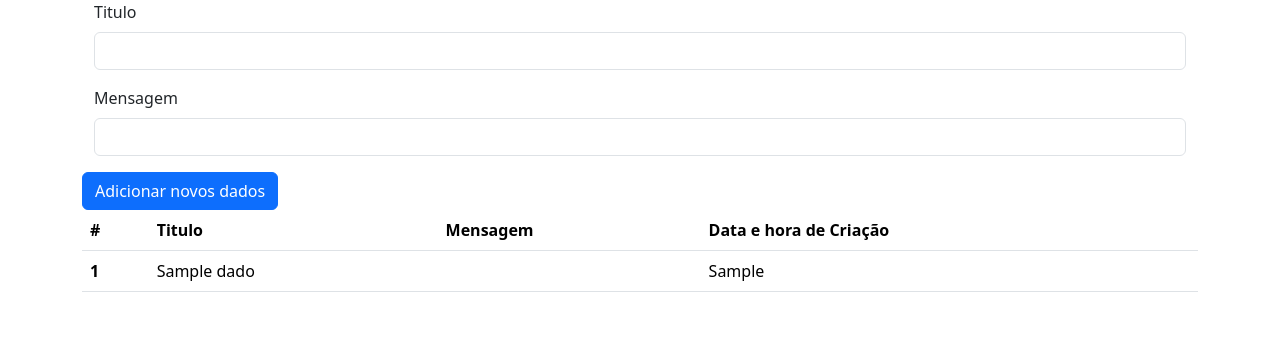
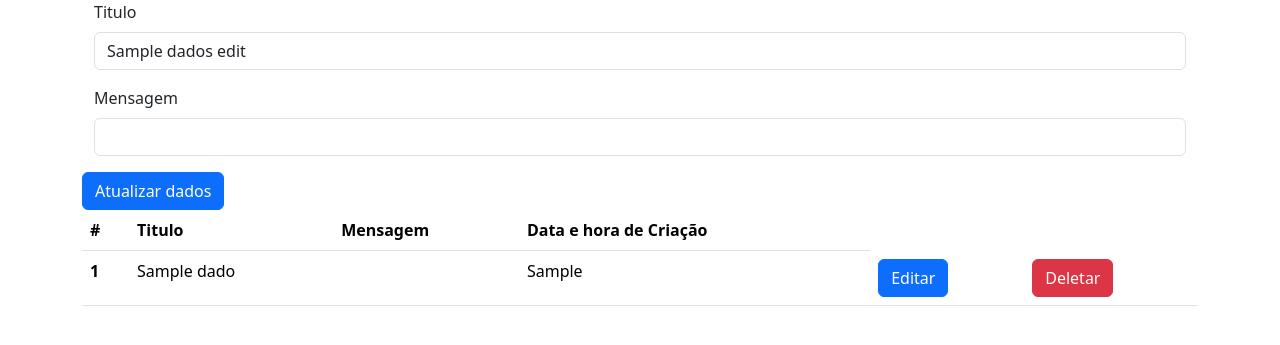
Before and after one commit to Daniel0942/Gestao_de_dados, a Flask app: template setup/templates/dados.html in a window 1280 px wide. Shown: the top 345 px of the page. Run offline with Flask 3, Linux system fonts and the light colour scheme; the template is opened without the code that fills it: most values are stand-ins (such as "Sample title", 1, 10 or a date in 2020); parts of the project's set-up code (start-up, migrations or seed data) failed here and were passed over.

Commit message:
Completo

```diff
--- /dev/null
+++ b/package.json
@@ -0,0 +1,5 @@
+{
+  "dependencies": {
+    "axios": "^1.7.7"
+  }
+}
--- a/setup/models/table.py
+++ b/setup/models/table.py
@@ -26,6 +26,7 @@ def criarTabelas():
         data_e_hora DATETIME DEFAULT CURRENT_TIMESTAMP,
         FOREIGN KEY (username) REFERENCES users(username)
     )""")
+
     conectar.commit()
     cursor.close()
     conectar.close()
--- /dev/null
+++ b/setup/static/js/script.js
@@ -0,0 +1,17 @@
+let editar = document.getElementsByClassName("editar")[0]
+
+// função pra mandar id para a rota e redirecionar para a página de edit
+editar.addEventListener("click", function(e) {
+    let username_id = this.getAttribute("user-id") // getAttribute busca o atributo
+
+    document.location.href = `/dados/${username_id}`
+})
+
+// Função pra mandar o id para a rota e redirecionar para a página de edit
+let deletar = document.getElementsByClassName("deletar")[0]
+
+deletar.addEventListener("click", function() {
+    let username_id = this.getAttribute("user-id")
+
+    document.location.href = `/dados/deletar/${username_id}`
+})
--- a/setup/templates/dados.html
+++ b/setup/templates/dados.html
@@ -10,24 +10,34 @@
 </head>
 
 <body>
-
     <div class="container">
-        <form action="{{ url_for('adicionar_dados')}}" method="POST">
+        <form
+        {% if dados_edit %}
+            action="{{url_for('editar_dados', username_id = dados_edit.username_id)}}"
+        {% else %}
+            action="{{ url_for('adicionar_dados')}}"
+        {% endif %}
+        method="POST">
+        {% if dados_edit %}<input type="hidden" name="_method" value="PUT">{% endif %}
             <div class="container">
                 <div class="mb-3">
-                    <label  class="form-label">Titulo</label>
-                    <input type="text" class="form-control" name="titulo">
+                    <label class="form-label">Titulo</label>
+                    <input type="text" class="form-control" name="titulo"
+                    {% if dados_edit %} value="{{dados_edit.titulo}}" {% endif %}>
                 </div>
             </div>
             <div class="container">
                 <div class="mb-3">
-                    <label  class="form-label">Mensagem</label>
-                    <input type="text" class="form-control" name="msg">
+                    <label class="form-label">Mensagem</label>
+                    <input type="text" class="form-control" name="msg"
+                    {% if dados_edit %} value="{{dados_edit.msg}}" {% endif %}>
                 </div>
             </div>
-            <button type="submit" class="btn btn-primary">Adicionar novos dados</button>
+            <button type="submit" class="btn btn-primary">
+                {% if dados_edit %} Atualizar dados  {% else %} Adicionar novos dados {% endif %}
+            </button>
         </form>
-
+    {% if dados %}
         <table class="table">
             <thead>
                 <tr>
@@ -44,10 +54,13 @@
                     <td>{{ dado.titulo }}</td>
                     <td>{{ dado.msg }}</td>
                     <td>{{ dado.data_e_hora}}</td>
+                    <td><button class="btn btn-primary editar" user-id="{{ dado.id }}">Editar</button></td>
+                    <td><button class="btn btn-danger deletar" user-id="{{ dado.id }}">Deletar</button></td>
                 </tr>
                 {% endfor %}
             </tbody>
         </table>
+    {% endif %}
     </div>
 
 
@@ -55,6 +68,9 @@
     <script src="https://cdn.jsdelivr.net/npm/bootstrap@5.3.3/dist/js/bootstrap.bundle.min.js"
         integrity="sha384-YvpcrYf0tY3lHB60NNkmXc5s9fDVZLESaAA55NDzOxhy9GkcIdslK1eN7N6jIeHz"
         crossorigin="anonymous"></script>
+
+    <script src="https://cdn.jsdelivr.net/npm/axios/dist/axios.min.js"></script>
+    <script src="{{ url_for('static', filename='js/script.js')}}"></script>
 </body>
 
 </html>
```
Also changed, not shown: setup/controllers/default.py (+45 -3 lines), package-lock.json (added). Lines whose indentation alone changed are shown as unchanged.
